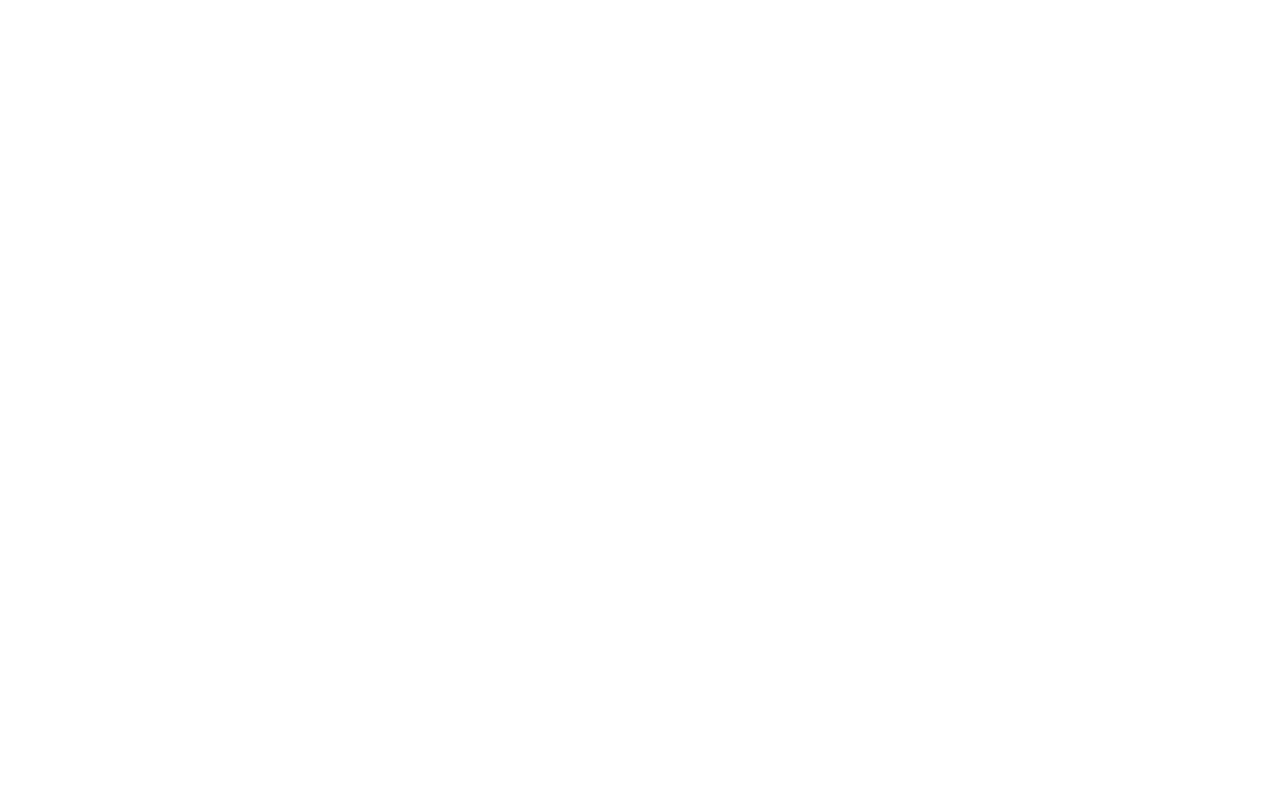
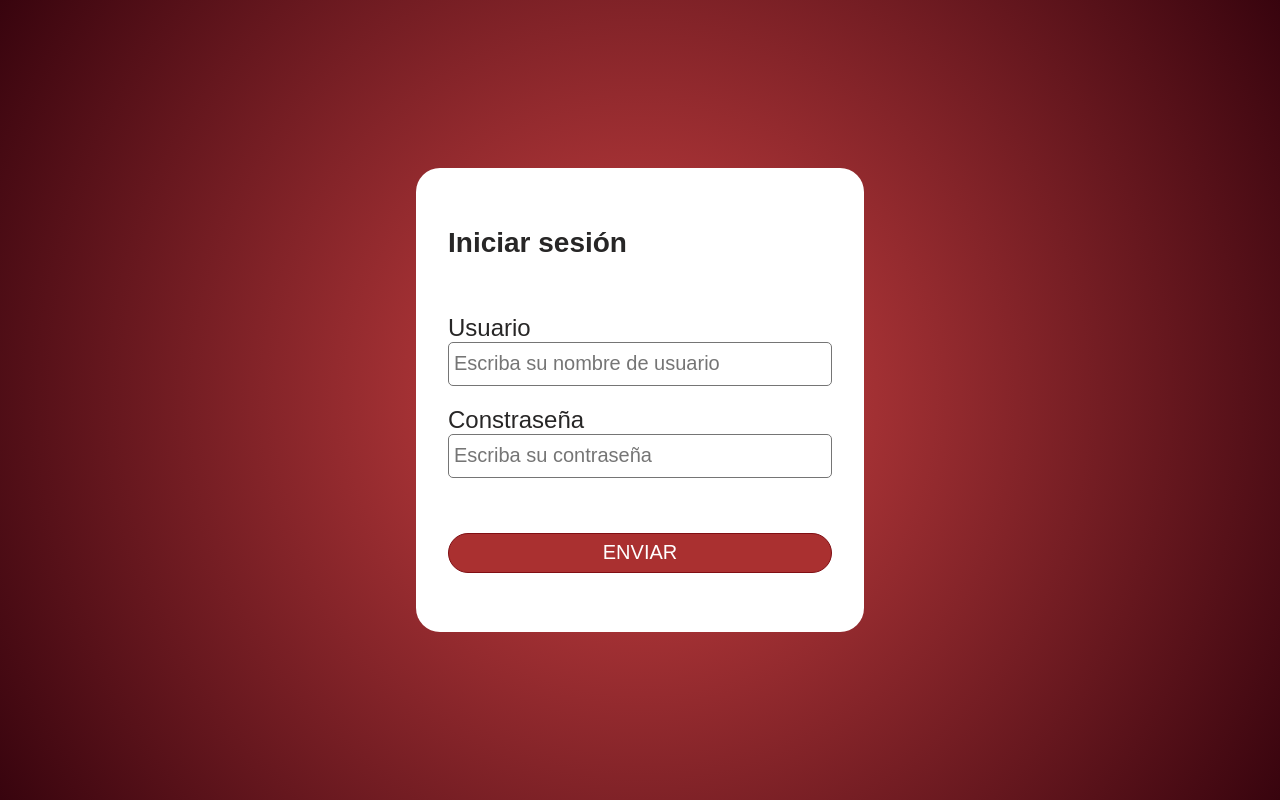
Before and after one commit to JuanDavid1321/clase-apliweb-php, a PHP site: page / in a window 1280 px wide. Before the commit the page is empty. Run offline with PHP 8.4, Linux system fonts and the light colour scheme.

Commit message:
delete CSS file for CRUD pages and update index.php with a new login form
The `estilosCRUD.css` file was deleted and its contents are no longer used in the project. The `index.php` file

```diff
--- /dev/null
+++ b/tallerDB_PHP/css/estilosIndex.css
@@ -0,0 +1,82 @@
+:root {
+    --main-color: #aa3030;
+    --title-color: #d14444;
+    --text-color: #800e13;
+    /* --light-text-color: #afafb8; */
+    --light-text-color: #ad2831;
+    --border-color: #757575;
+    --container-color: #fff;
+    --body-color: #f6f8fc;
+}
+
+body {
+    margin: 0;
+    height: 100vh;
+    font-family: sans-serif;
+    background: var(--title-color);
+    background: radial-gradient(circle, var(--title-color) 0%, #38040e 100%);
+    color: rgb(39, 38, 38);
+    display: flex;
+    justify-content: center;
+    align-items: center;
+}
+
+.contenedorLogin {
+    border-radius: 24px;
+    background-color: var(--container-color);
+    height: 50%;
+    width: 30%;
+    padding: 32px;
+}
+
+form {
+    display: flex;
+    flex-direction: column;
+    justify-content: space-around;
+    height: 100%;
+}
+
+form h1 {
+    font-size: 28px;
+    font-weight: bold;
+    margin: 0;
+}
+
+.contenedorInputContrasena,
+.contenedorInputUsuario {
+    font-size: 24px;
+    font-weight: 500;
+    display: flex;
+    flex-direction: column;
+    width: 100%;
+}
+
+.contenedorInputContrasena {
+    margin-top: 20px;
+}
+
+.inputs {
+    font-size: 20px;
+    color: var(--border-color);
+    border: 0.1px solid var(--border-color);
+    border-radius: 5px;
+    height: 32px;
+    padding: 5px;
+}
+
+input[type="text"]:focus,
+input[type="password"]:focus {
+    color: var(--border-color);
+    border: 3px solid var(--border-color);
+}
+
+form button {
+    background-color: var(--main-color);
+    color: white;
+    font-size: 20px;
+    height: 40px;
+    border: 0.1px solid var(--text-color);
+    border-radius: 20px;
+    text-transform: uppercase;
+    cursor: pointer;
+}
--- a/tallerDB_PHP/index.php
+++ b/tallerDB_PHP/index.php
@@ -4,11 +4,27 @@
 <head>
     <meta charset="UTF-8">
     <meta name="viewport" content="width=device-width, initial-scale=1.0">
-    <title>Document</title>
+    <link rel="stylesheet" href="css/estilosIndex.css">
+    <title>Iniciar sesión</title>
 </head>
 
 <body>
-
+    <div class="contenedorLogin">
+        <form action="login.php" method="post">
+            <h1>Iniciar sesión</h1>
+            <div class="contenedorInputs">
+                <div class="contenedorInputUsuario">
+                    <label for="user">Usuario</label>
+                    <input class="inputs" type="text" name="user" id="user" placeholder="Escriba su nombre de usuario" required>
+                </div>
+                <div class="contenedorInputContrasena">
+                    <label for="password">Constraseña</label>
+                    <input class="inputs" type="password" name="password" id="password" placeholder="Escriba su contraseña" required>
+                </div>
+            </div>
+            <button type="submit">Enviar</button>
+        </form>
+    </div>
 </body>
 
 </html>
```
Also changed, not shown: tallerDB_PHP/css/estilosCRUD.css (deleted, +0 -50 lines).
